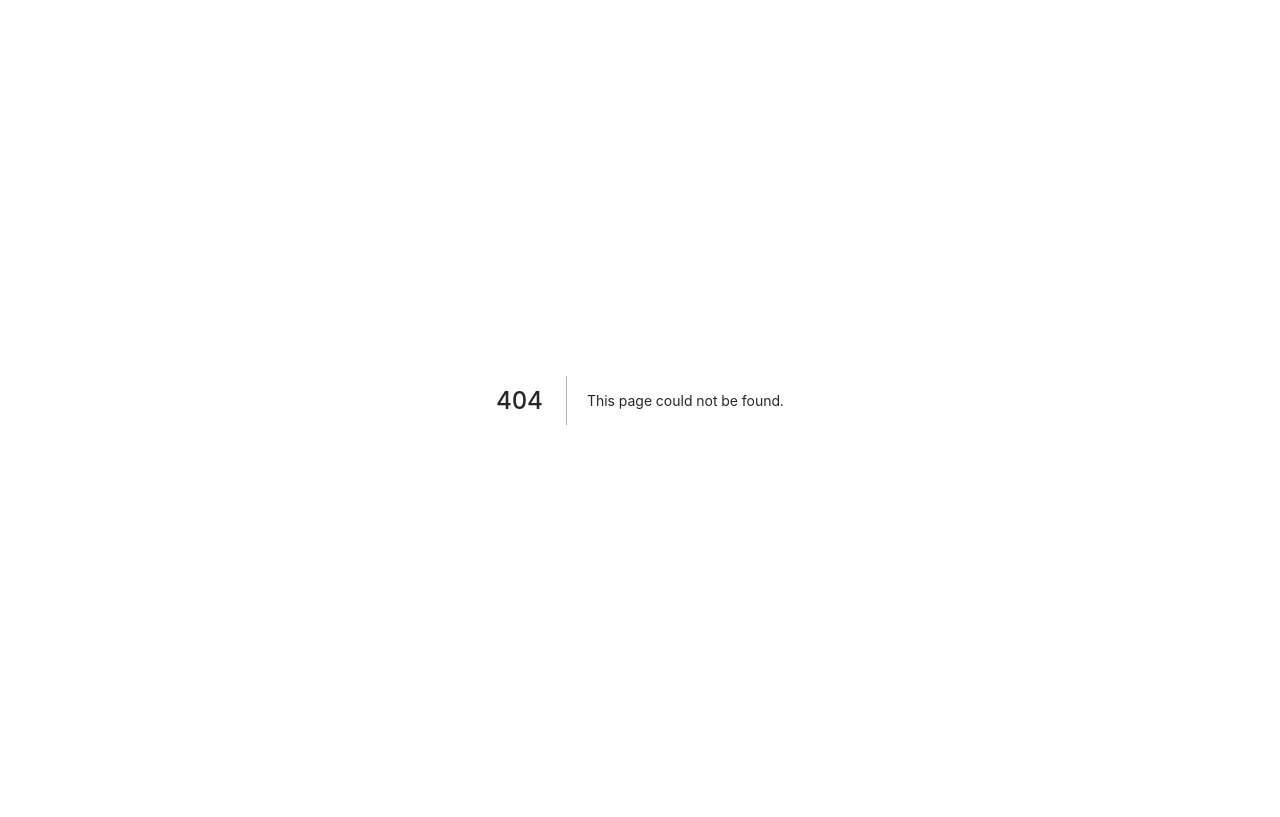
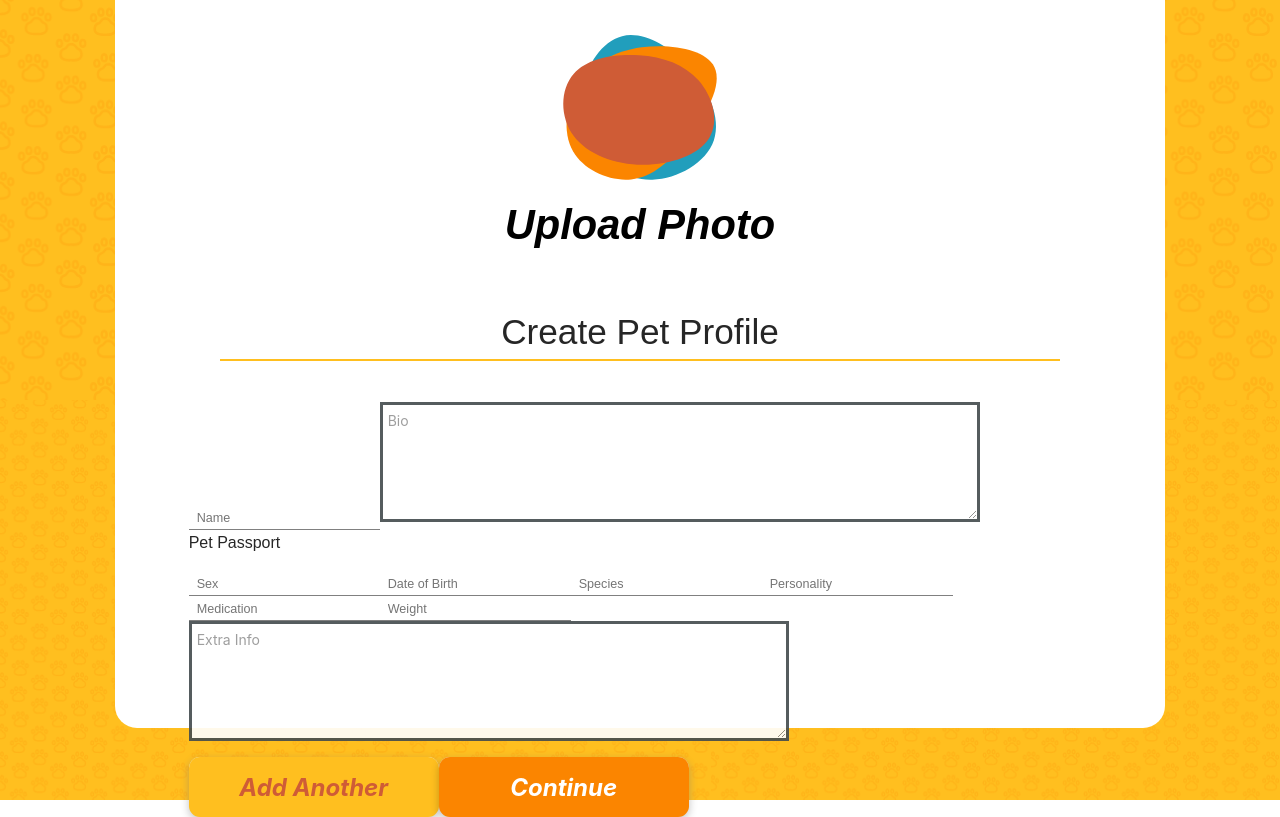
Before and after one commit to ozzyee/pawcket, a Next.js app: page /create-pets in a window 1280 px wide. Before the commit this address had no page. Built offline with nearby package versions, Linux system fonts and the light colour scheme.

Commit message:
First upload: publish branch

```diff
--- /dev/null
+++ b/src/components/svg-canvas/svg-canvas.definition.ts
@@ -0,0 +1,5 @@
+export type TSvgProps = {
+    path: string;
+    w?: number;
+    h?: number;
+};
--- a/src/layouts/main-layout/main-layout.style.ts
+++ b/src/layouts/main-layout/main-layout.style.ts
@@ -102,7 +102,7 @@ export const TapNavWrapper = styled.div`
 export const ImageWrapper = styled.div`
    border-radius: 50%;
    display: flex;
-   overflow: hidden;
+   //overflow: hidden;
 
    @media (min-width: ${styles.breakPoints.m}) {
       position: absolute;
--- /dev/null
+++ b/src/pages/create-pets.tsx
@@ -0,0 +1,37 @@
+import type { NextPage } from "next";
+import { MainLayout } from "../layouts/main-layout/main-layout.component";
+import { SvgCanvas } from "../components/svg-canvas/svg-canvas.component";
+import Frame from "../../public/frame.svg"
+import { Buttons } from "../components/buttons/buttons.component";
+import { FormInputs } from "../components/form-inputs/form-inputs.component";
+import { Text } from "../components/text/text.component";
+
+const CreatePets: NextPage = () =>{
+    return(
+        <MainLayout
+        topTitle="Upload Photo"
+        bottomTitle="Create Pet Profile"
+        topChildren={<Frame className={"logo"}/>}
+        >
+            <form>
+                <FormInputs placeholder="Name" inputType="input"></FormInputs>
+                <FormInputs placeholder="Bio" inputType="text-area"></FormInputs>
+                <Text>Pet Passport</Text>
+                <FormInputs placeholder="Sex" inputType="input"></FormInputs>
+                <FormInputs placeholder="Date of Birth" inputType="input"></FormInputs>
+                <FormInputs placeholder="Species" inputType="input"></FormInputs>
+                <FormInputs placeholder="Personality" inputType="input"></FormInputs>
+                <FormInputs placeholder="Medication" inputType="input"></FormInputs>
+                <FormInputs placeholder="Weight" inputType="input"></FormInputs>
+                <FormInputs placeholder="Extra Info" inputType="text-area"></FormInputs>
+                <div>
+                <Buttons dark={false} children="Add Another"></Buttons>
+                <Buttons dark={true} children="Continue"></Buttons>
+                </div>
+            </form>
+
+        </MainLayout>
+    )
+}
+
+export default CreatePets
--- a/src/styles/global.style.ts
+++ b/src/styles/global.style.ts
@@ -6,9 +6,6 @@ export const GlobalStyle = createGlobalStyle`
     body {
     padding: 0 ;
     margin: 0 ;
-    font-family: -apple-system, BlinkMacSystemFont, Segoe UI, Roboto, Oxygen,
-        Ubuntu, Cantarell, Fira Sans, Droid Sans, Helvetica Neue, sans-serif;
-    }
 
     a {
     color: inherit;
@@ -21,6 +18,7 @@ export const GlobalStyle = createGlobalStyle`
 
 .logo{
     width:10rem;
+    overflow: visible;
 }
 `;
 
```
Also changed, not shown: src/components/svg-canvas/svg-canvas.component.tsx (added, +23 -0 lines), public/frame.svg, 1 other file (tests, documents, lock files or other folders).
